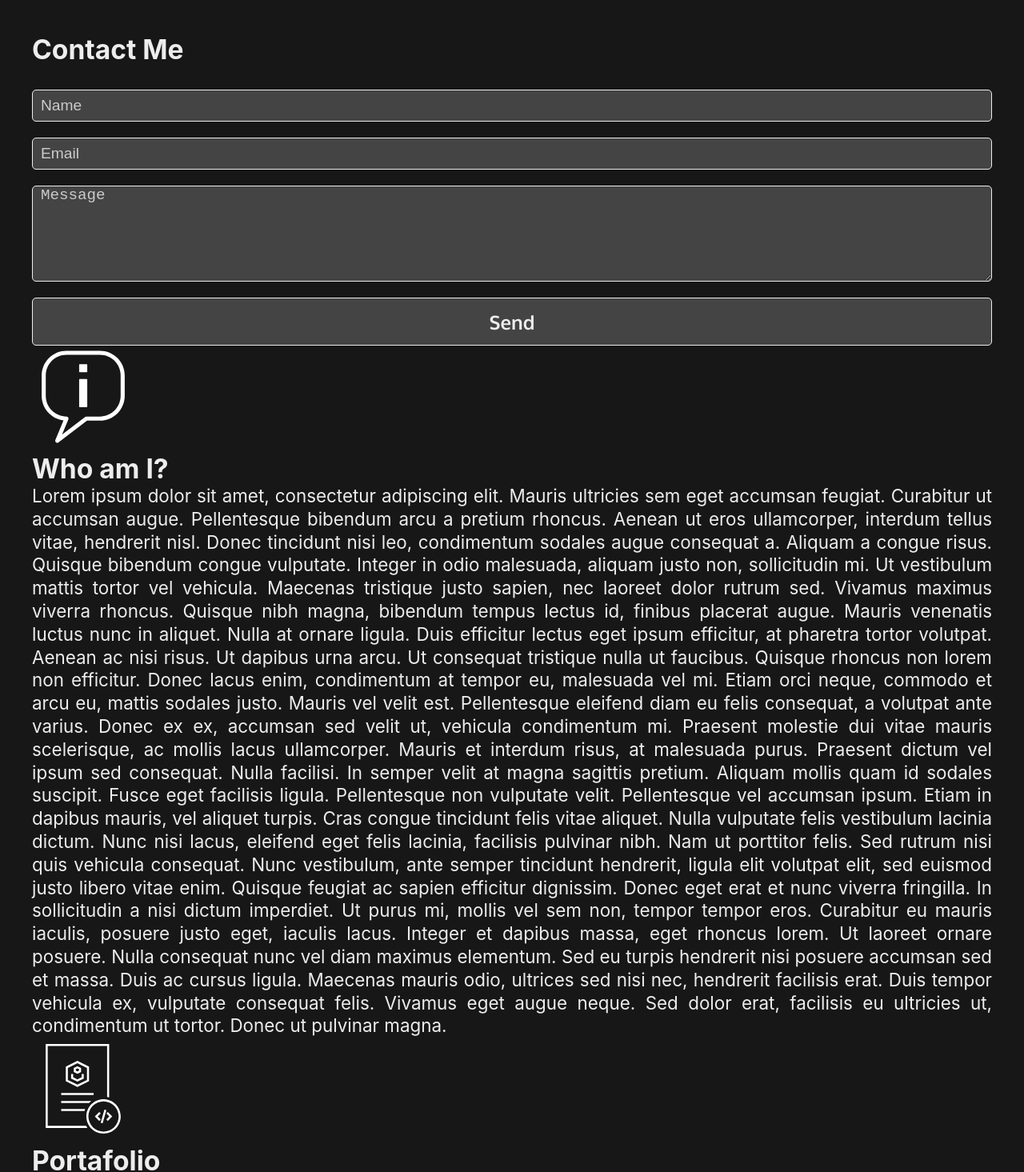
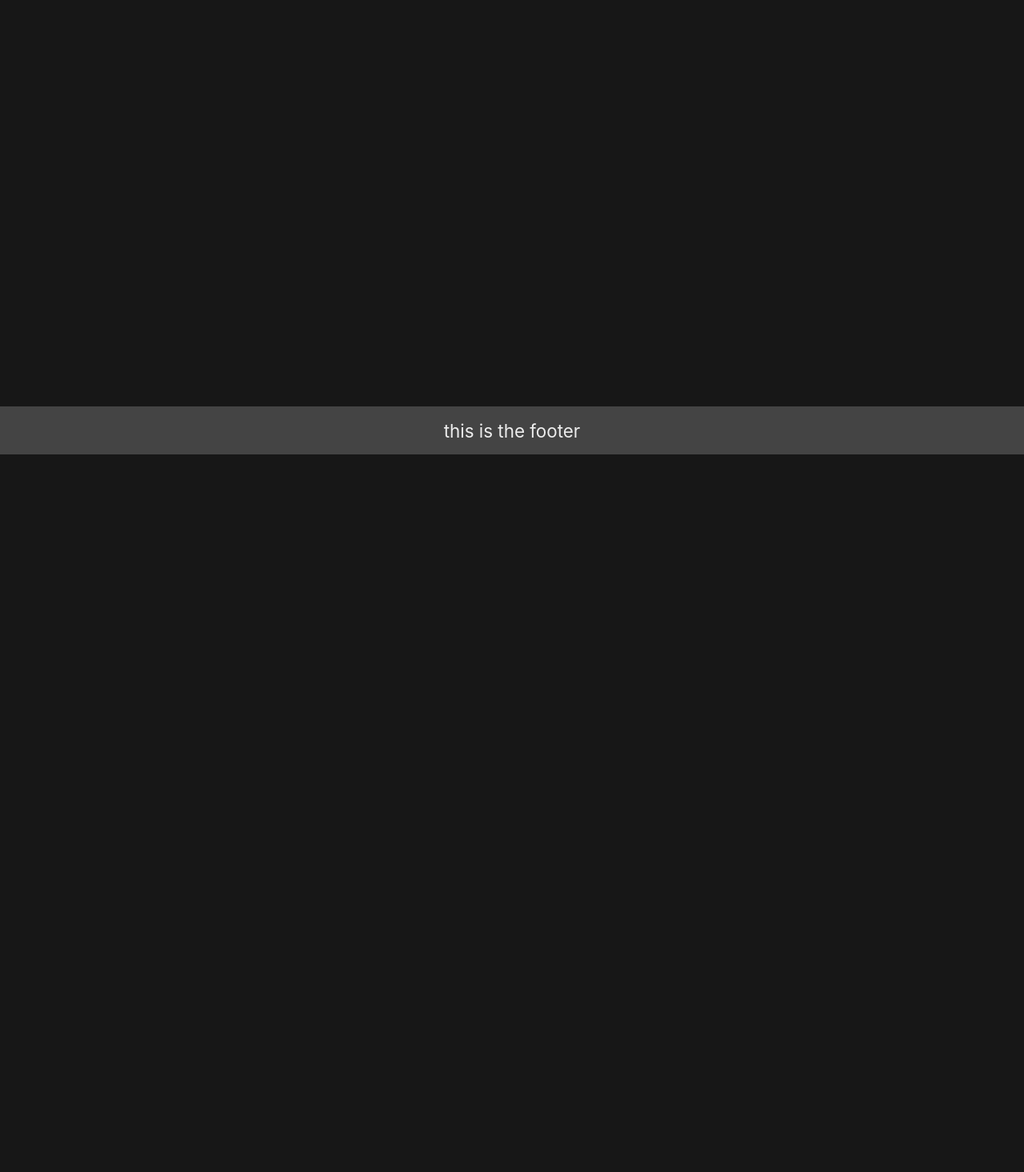
Before and after one commit to joseduardo15062005/reaact-portafolio, a React (Create React App) app: page / in a window 1280 px wide. Shown: the part 232-1697 px from the top of the page at 80% size. After the commit the page ends 800 px from the top, so only its background shows below. Built offline with nearby package versions, Linux system fonts and the light colour scheme.

Commit message:
add navigation functionality

```diff
--- a/src/App.js
+++ b/src/App.js
@@ -1,3 +1,4 @@
+import { useState } from "react";
 import "./App.css";
 import About from "./components/About";
 import ContactMe from "./components/ContactMe";
@@ -5,15 +6,17 @@ import Nav from "./components/Nav";
 import Portafolio from "./components/Portafolio";
 
 function App() {
+  const [currentPage, setCurrentPage] = useState("AboutMe");
+
   return (
     <>
       <header>
-        <Nav />
+        <Nav currentPage={currentPage} setCurrentPage={setCurrentPage} />
       </header>
       <main>
-        <ContactMe />
-        <About />
-        <Portafolio />
+        {currentPage === "About Me" && <About />}
+        {currentPage === "Portafolio" && <Portafolio />}
+        {currentPage === "Contact Me" && <ContactMe />}
       </main>
       <footer>this is the footer</footer>
     </>
--- a/src/components/Nav/index.js
+++ b/src/components/Nav/index.js
@@ -1,10 +1,19 @@
+import { useEffect } from "react";
 import AboutMeImage from "../../assets/images/about-me.svg";
 import ContactMeImage from "../../assets/images/contact-me.svg";
 import Logo from "../../assets/images/logo.svg";
 import PortafolioImage from "../../assets/images/portafolio.svg";
 import ResumeImage from "../../assets/images/resume.svg";
 
-const Nav = () => {
+const Nav = ({ currentPage, setCurrentPage }) => {
+  useEffect(() => {
+    document.title = `${currentPage}`;
+  }, [currentPage]);
+
+  const handlerOpenResume = () => {
+    window.open("/resume.pdf", "_blank");
+  };
+
   return (
     <>
       <div className="header-logo">
@@ -12,19 +21,19 @@ const Nav = () => {
         <h1>Joseduardo</h1>
       </div>
       <nav>
-        <div className="nav-item">
+        <div className="nav-item" onClick={() => setCurrentPage("About Me")}>
           <img src={AboutMeImage} className="img-nav" alt="about-me" />
           About Me
         </div>
-        <div className="nav-item">
+        <div className="nav-item" onClick={() => setCurrentPage("Portafolio")}>
           <img src={PortafolioImage} className="img-nav" alt="portafolio" />
           Portafolio
         </div>
-        <div className="nav-item">
+        <div className="nav-item" onClick={() => setCurrentPage("Contact Me")}>
           <img src={ContactMeImage} className="img-nav" alt="contact-me" />
           Contact Me
         </div>
-        <div className="nav-item">
+        <div className="nav-item" onClick={handlerOpenResume}>
           <img src={ResumeImage} className="img-nav" alt="resume" />
           Resume
         </div>
```
Also changed, not shown: 1 other file (tests, documents, lock files or other folders).
